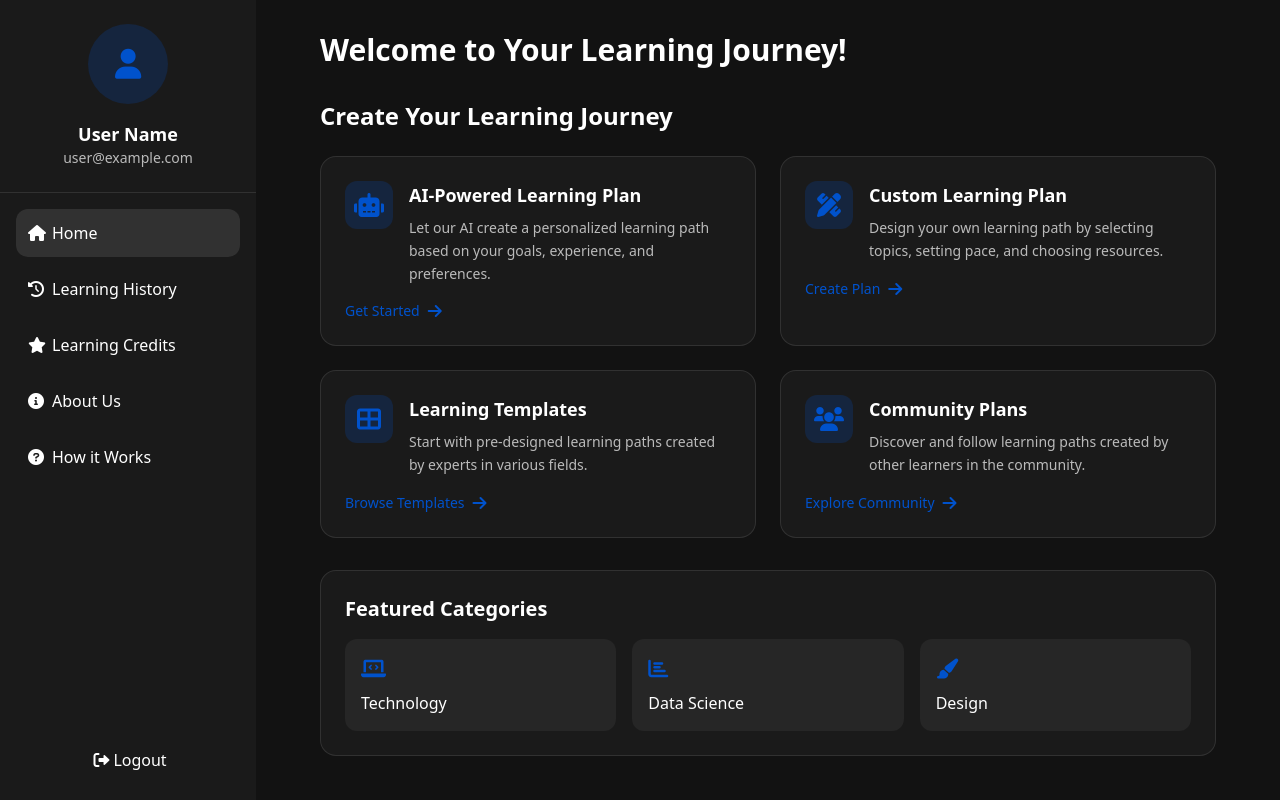
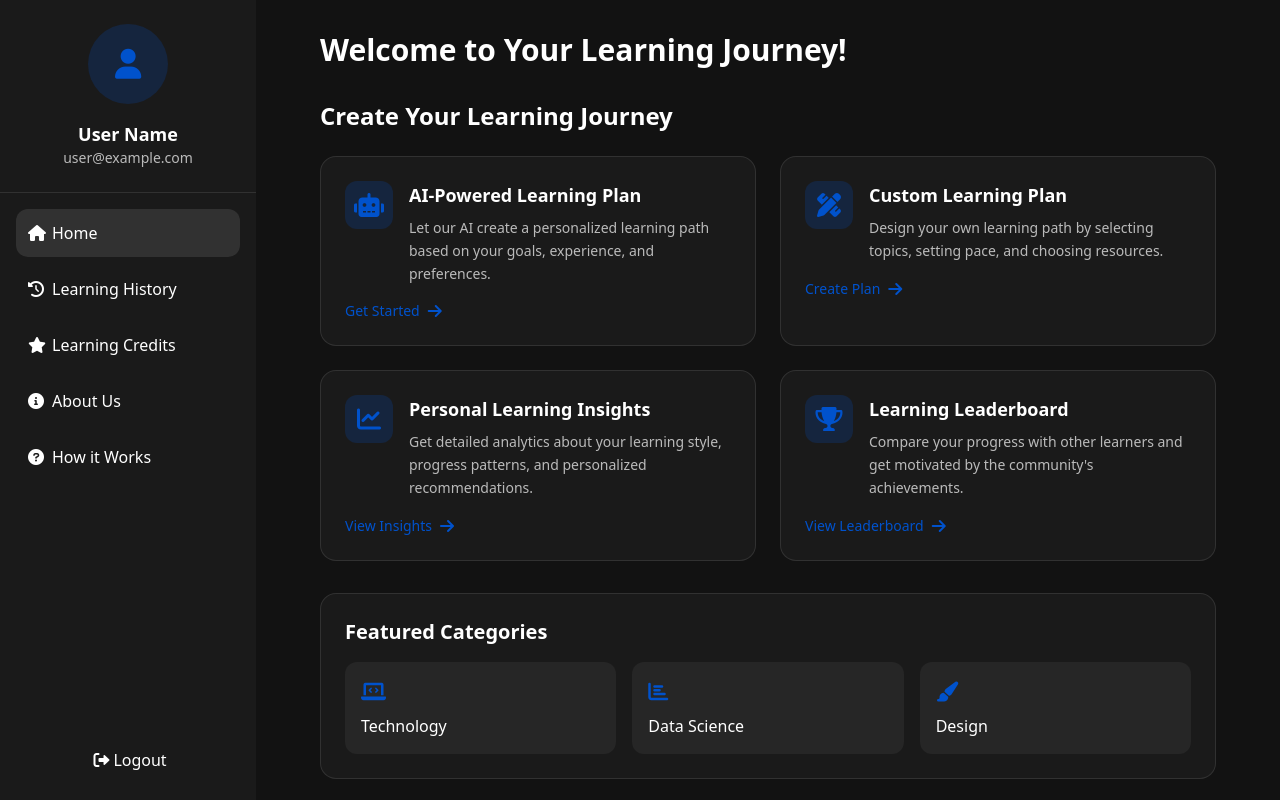
Before and after one commit to srikrishna-Challa/LearnerID_HTML, a Flask app: page /user_loggedin_page in a window 1280 px wide. Run offline with Flask 3, Linux system fonts and the light colour scheme; the visitor is signed in with stand-in values (Sample User, id 1); some libraries are stand-ins or nearby versions.

Commit message:
Agent query: Please check if: 1. The Learning Templates section is replaced with Personal Learning Insights 2. The Community Plans section is replaced with Learning Leaderboard 3. Both new sections have appropriate icons and hover effects
Update logged-in page with learning insights and leaderboard sections.

```diff
--- a/templates/user_loggedin_page.html
+++ b/templates/user_loggedin_page.html
@@ -117,39 +117,39 @@
                         </a>
                     </div>
 
-                    <!-- Browse Templates -->
+                    <!-- Learning Insights -->
                     <div class="bg-surface p-6 rounded-2xl border border-white/10 hover:bg-white/5 transition-colors group cursor-pointer">
                         <a href="#" class="block">
                             <div class="flex items-start space-x-4 mb-4">
                                 <div class="w-12 h-12 rounded-xl bg-primary/20 flex items-center justify-center group-hover:bg-primary/30 transition-colors">
-                                    <i class="fas fa-th-large text-2xl text-primary"></i>
+                                    <i class="fas fa-chart-line text-2xl text-primary"></i>
                                 </div>
                                 <div class="flex-1">
-                                    <h3 class="text-lg font-semibold text-white mb-2">Learning Templates</h3>
-                                    <p class="text-white/70 text-sm leading-relaxed">Start with pre-designed learning paths created by experts in various fields.</p>
+                                    <h3 class="text-lg font-semibold text-white mb-2">Personal Learning Insights</h3>
+                                    <p class="text-white/70 text-sm leading-relaxed">Get detailed analytics about your learning style, progress patterns, and personalized recommendations.</p>
                                 </div>
                             </div>
                             <div class="flex items-center text-primary mt-4">
-                                <span class="text-sm font-medium">Browse Templates</span>
+                                <span class="text-sm font-medium">View Insights</span>
                                 <i class="fas fa-arrow-right ml-2 transform group-hover:translate-x-1 transition-transform"></i>
                             </div>
                         </a>
                     </div>
 
-                    <!-- Community Plans -->
+                    <!-- Learning Leaderboard -->
                     <div class="bg-surface p-6 rounded-2xl border border-white/10 hover:bg-white/5 transition-colors group cursor-pointer">
                         <a href="#" class="block">
                             <div class="flex items-start space-x-4 mb-4">
                                 <div class="w-12 h-12 rounded-xl bg-primary/20 flex items-center justify-center group-hover:bg-primary/30 transition-colors">
-                                    <i class="fas fa-users text-2xl text-primary"></i>
+                                    <i class="fas fa-trophy text-2xl text-primary"></i>
                                 </div>
                                 <div class="flex-1">
-                                    <h3 class="text-lg font-semibold text-white mb-2">Community Plans</h3>
-                                    <p class="text-white/70 text-sm leading-relaxed">Discover and follow learning paths created by other learners in the community.</p>
+                                    <h3 class="text-lg font-semibold text-white mb-2">Learning Leaderboard</h3>
+                                    <p class="text-white/70 text-sm leading-relaxed">Compare your progress with other learners and get motivated by the community's achievements.</p>
                                 </div>
                             </div>
                             <div class="flex items-center text-primary mt-4">
-                                <span class="text-sm font-medium">Explore Community</span>
+                                <span class="text-sm font-medium">View Leaderboard</span>
                                 <i class="fas fa-arrow-right ml-2 transform group-hover:translate-x-1 transition-transform"></i>
                             </div>
                         </a>
```
